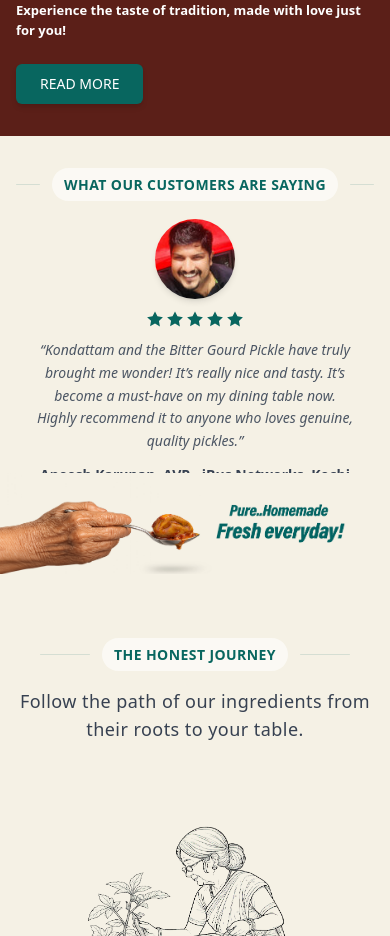
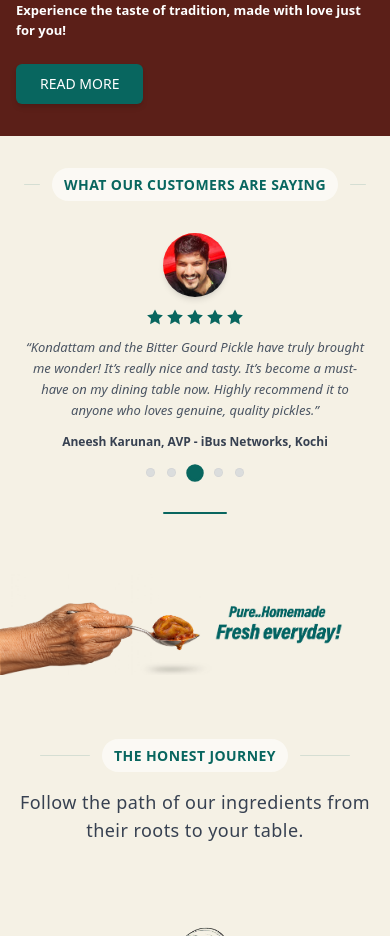
Before and after one commit to getturn360/Aachiamma-Frontend, a React (Vite) app: page / in a window 390 px wide. Shown: the part 1040-1976 px from the top of the page. Built offline with nearby package versions, Linux system fonts and the light colour scheme; no server answers.

Commit message:
responsive issue in testimonial section resolved

```diff
--- /dev/null
+++ b/src/components/shopping-view/home/MaveliBannerWalk.jsx
@@ -0,0 +1,85 @@
+import React, { useEffect, useState } from "react";
+import maveliWalkWebp from "../../../assets/maveli-walk.webp";
+import maveliWalkGif from "../../../assets/maveli-walk.gif";
+
+/**
+ * Walking Maveli along the baseline of the home hero banner.
+ */
+export default function MaveliBannerWalk({ className = "" }) {
+  const [walkSrc, setWalkSrc] = useState(maveliWalkWebp);
+
+  useEffect(() => {
+    const test = new Image();
+    test.onerror = () => setWalkSrc(maveliWalkGif);
+    test.src = maveliWalkWebp;
+  }, []);
+
+  return (
+    <div
+      className={`maveli-banner-walk pointer-events-none select-none ${className}`}
+      aria-hidden
+    >
+      <img
+        src={walkSrc}
+        alt=""
+        className="maveli-banner-walk__img"
+        draggable={false}
+      />
+      <style>{`
+        .maveli-banner-walk {
+          position: absolute;
+          left: 0;
+          bottom: 0;
+          z-index: 25;
+          width: 150px;
+          height: 180px;
+          animation: maveli-banner-lr 14s linear infinite;
+          will-change: left, transform;
+        }
+
+        .maveli-banner-walk__img {
+          width: 100%;
+          height: 100%;
+          object-fit: contain;
+          object-position: bottom center;
+          display: block;
+          filter: drop-shadow(0 4px 8px rgba(0, 0, 0, 0.28));
+          transform: scaleX(-1);
+        }
+
+        @keyframes maveli-banner-lr {
+          0% {
+            left: 0;
+            transform: translateX(-100%);
+          }
+          100% {
+            left: 100%;
+            transform: translateX(0);
+          }
+        }
+
+        @media (min-width: 640px) {
+          .maveli-banner-walk {
+            width: 196px;
+            height: 236px;
+          }
+        }
+
+        @media (min-width: 1024px) {
+          .maveli-banner-walk {
+            width: 250px;
+            height: 300px;
+          }
+        }
+
+        @media (prefers-reduced-motion: reduce) {
+          .maveli-banner-walk {
+            animation: none;
+            left: 8%;
+            transform: none;
+          }
+        }
+      `}</style>
+    </div>
+  );
+}
--- a/src/components/shopping-view/home/TestimonialSlider.jsx
+++ b/src/components/shopping-view/home/TestimonialSlider.jsx
@@ -155,12 +155,12 @@ export default function TestimonialSlider() {
   };
 
   return (
-    <section aria-label="Customer testimonials" className="bg-[#F5F1E5]">
-      <div className="w-full mx-auto px-2 sm:px-4 py-8 md:py-12" style={{ paddingBottom: 0 }}>
+    <section aria-label="Customer testimonials" className="bg-[#F5F1E5] overflow-x-hidden">
+      <div className="w-full mx-auto px-4 sm:px-6 pt-8 pb-6 md:pt-12 md:pb-8">
         <SectionTitle text="WHAT OUR CUSTOMERS ARE SAYING" />
 
         <div
-          className="relative w-full text-center overflow-visible"
+          className="relative w-full text-center overflow-hidden"
           onPointerDown={onPointerDown}
           onPointerMove={onPointerMove}
           onPointerUp={onPointerUp}
@@ -174,11 +174,11 @@ export default function TestimonialSlider() {
           aria-roledescription="carousel"
           aria-label="Customer testimonials"
         >
-          <div className="w-full min-h-[300px] sm:min-h-[340px] md:min-h-[380px] lg:min-h-[440px] relative bg-transparent flex flex-col items-center justify-center px-4">
+          <div className="w-full relative bg-transparent flex flex-col items-center justify-center px-1 sm:px-4 min-h-0 md:min-h-[340px] lg:min-h-[400px]">
 
-            <div className="flex flex-col items-center justify-center px-3 sm:px-6" style={wrapperStyle}>
-              <div className="flex items-center justify-center -mt-8">
-                <div className="w-20 sm:w-24 md:w-28 rounded-full overflow-hidden shadow-md bg-transparent transform transition-transform">
+            <div className="flex flex-col items-center justify-center w-full max-w-[920px] mx-auto" style={wrapperStyle}>
+              <div className="flex items-center justify-center mt-0 md:-mt-4">
+                <div className="w-16 h-16 sm:w-24 sm:h-24 md:w-28 md:h-28 rounded-full overflow-hidden shadow-md bg-transparent shrink-0">
                   <img src={testimonials[index].avatar} alt={`avatar-${index + 1}`} className="w-full h-full object-cover" draggable={false} loading="lazy" />
                 </div>
               </div>
@@ -191,13 +191,15 @@ export default function TestimonialSlider() {
                 ))}
               </div>
 
-              <blockquote className="mt-3 leading-relaxed italic text-gray-600 text-sm md:text-base text-center max-w-[920px]">
+              <blockquote className="mt-3 leading-relaxed italic text-gray-600 text-[13px] sm:text-sm md:text-base text-center w-full break-words [overflow-wrap:anywhere] px-1">
                 “{testimonials[index].quote}”
               </blockquote>
 
-              <div className="mt-3 font-semibold text-sm text-gray-700">{testimonials[index].name}</div>
+              <div className="mt-3 font-semibold text-xs sm:text-sm text-gray-700 text-center px-2 break-words">
+                {testimonials[index].name}
+              </div>
 
-              <div className="mt-4 flex items-center justify-center gap-3" role="tablist" aria-label="testimonial dots">
+              <div className="mt-4 mb-3 flex items-center justify-center gap-3" role="tablist" aria-label="testimonial dots">
                 {testimonials.map((_, i) => {
                   const active = i === index;
                   return (
@@ -244,10 +246,22 @@ export default function TestimonialSlider() {
           )}
         </div>
 
+        <div className="md:hidden flex justify-center mt-5 mb-1" aria-hidden>
+          <span
+            className="block h-[2px] w-16 rounded-full"
+            style={{ background: ACCENT }}
+          />
+        </div>
       </div>
 
-      <div className="w-full -mt-[60px] md:-mt-[80px] lg:-mt-[120px] overflow-hidden">
-        <img src={testimonialBanner} alt="testimonial decorative" className="w-full object-cover block scale-[1.02]" draggable={false} loading="lazy" />
+      <div className="w-full mt-8 md:-mt-[80px] lg:-mt-[120px] overflow-hidden">
+        <img
+          src={testimonialBanner}
+          alt="testimonial decorative"
+          className="w-full h-auto object-cover object-center block"
+          draggable={false}
+          loading="lazy"
+        />
       </div>
     </section>
   );
--- a/src/pages/shopping-view/home.jsx
+++ b/src/pages/shopping-view/home.jsx
@@ -36,6 +36,7 @@ import ValuesSection from "@/components/shopping-view/home/ValuesSection";
 import FullWidthPromo from "@/components/shopping-view/home/FullWidthPromo";
 import TestimonialSlider from "@/components/shopping-view/home/TestimonialSlider";
 import PaginatedProducts from "@/components/shopping-view/home/PaginatedProducts";
+import MaveliBannerWalk from "@/components/shopping-view/home/MaveliBannerWalk";
 
 const ACCENT = "#08665F";
 
@@ -460,6 +461,8 @@ export default function ShoppingHome() {
             <ChevronRightIcon className="w-4 h-4 sm:w-5 sm:h-5" style={{ color: "#ffffff" }} />
           </button>
 
+          {/* <MaveliBannerWalk /> */}
+
           {featureImageList && featureImageList.length > 1 && (
             <div
               className="absolute left-1/2 -translate-x-1/2 bottom-3 sm:bottom-6 flex gap-1 sm:gap-2 z-50"
```
